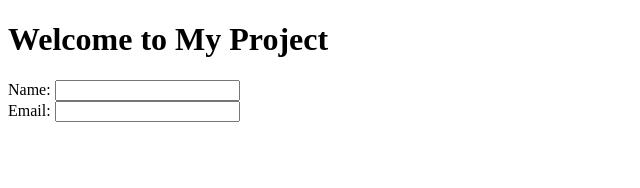
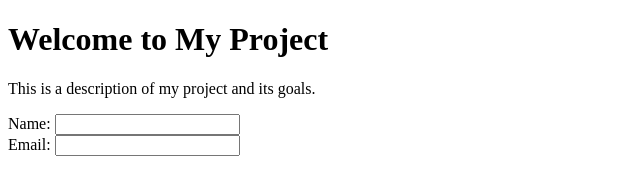
Before and after one commit to fakher14/git-workflow-exercise, a plain HTML site: page index.html in a window 1280 px wide. Shown: the whole page, without its empty margins (0-640 px from the left). Drawn offline with Linux system fonts and the light colour scheme.

Commit message:
add section

```diff
--- a/index.html
+++ b/index.html
@@ -5,6 +5,7 @@
     </head>
     <body>
     <h1>Welcome to My Project</h1>
+    <p>This is a description of my project and its goals.</p>
     <form>
     <label for="name">Name:</label>
     <input type="text" id="name" name="name"><br>
```
